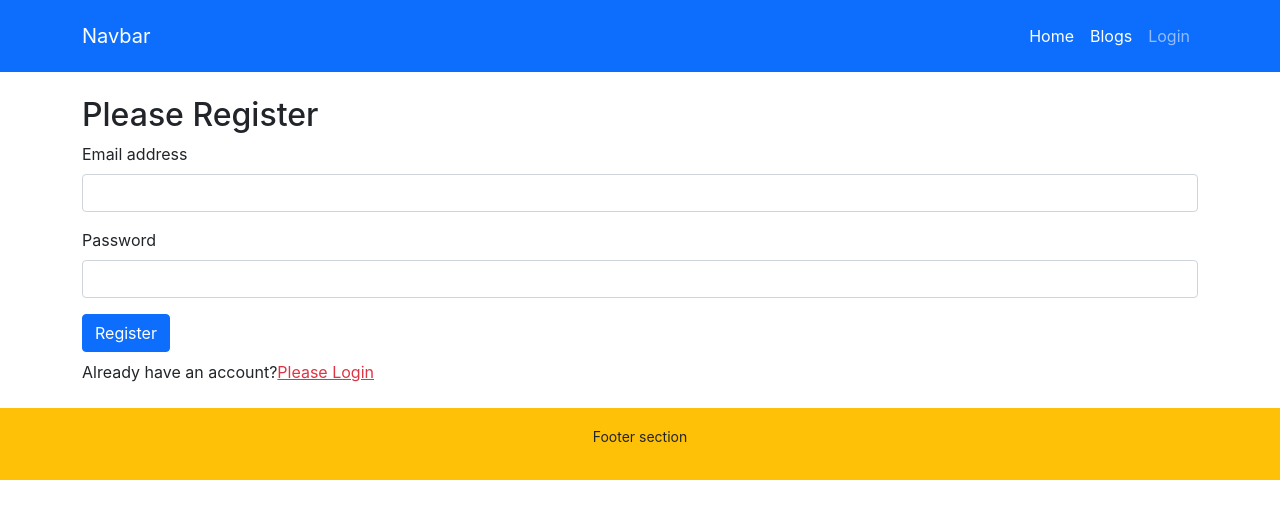
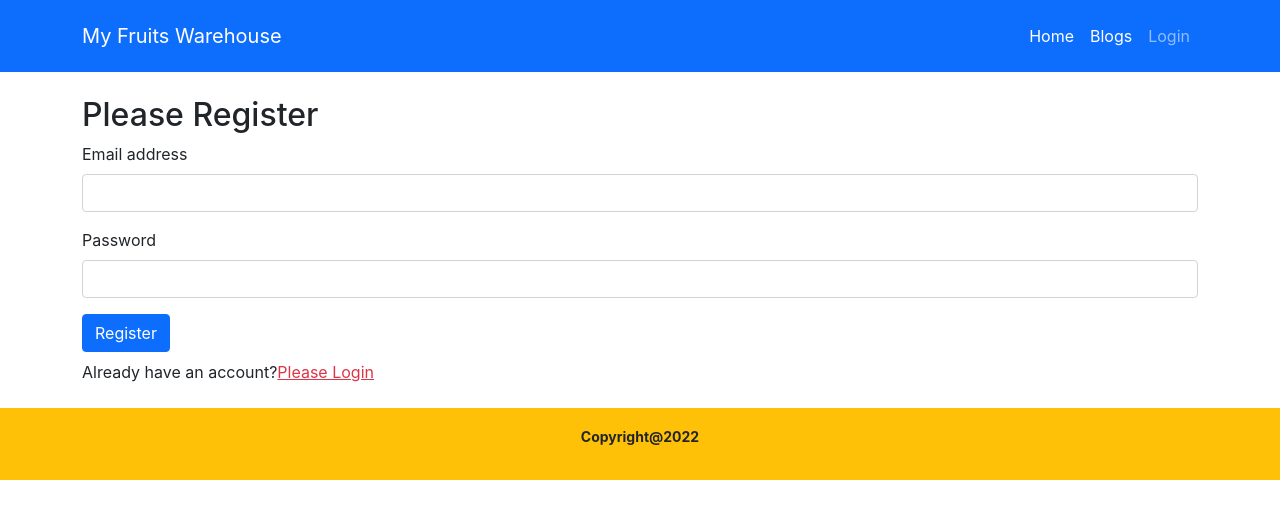
Before and after one commit to alanas59/fruits-warehouse, a React (Create React App) app: page /register in a window 1280 px wide. Shown: the top 518 px of the page. Built offline with nearby package versions, Linux system fonts and the light colour scheme; no server answers.

Commit message:
login register and footer component updated

```diff
--- a/public/index.html
+++ b/public/index.html
@@ -25,7 +25,7 @@
       Learn how to configure a non-root public URL by running `npm run build`.
     -->
     <link href="https://cdn.jsdelivr.net/npm/bootstrap@5.1.3/dist/css/bootstrap.min.css" rel="stylesheet" integrity="sha384-1BmE4kWBq78iYhFldvKuhfTAU6auU8tT94WrHftjDbrCEXSU1oBoqyl2QvZ6jIW3" crossorigin="anonymous">
-    <title>React App</title>
+    <title>My Fruits Warehouse</title>
   </head>
   <body>
     <noscript>You need to enable JavaScript to run this app.</noscript>
--- a/src/Pages/Login/Login/Login.js
+++ b/src/Pages/Login/Login/Login.js
@@ -43,6 +43,7 @@ const Login = () => {
               className="form-control"
               id="exampleInputEmail1"
               name="email"
+              required
             />
           </div>
           <div className="mb-3">
@@ -54,6 +55,7 @@ const Login = () => {
               className="form-control"
               id="exampleInputPassword1"
               name="password"
+              required
             />
           </div>
           <button type="submit" className="btn btn-primary">
--- a/src/Pages/Login/Register/Register.js
+++ b/src/Pages/Login/Register/Register.js
@@ -1,14 +1,17 @@
 import React from "react";
 import { useCreateUserWithEmailAndPassword } from "react-firebase-hooks/auth";
 import { Link } from "react-router-dom";
+import { toast, ToastContainer } from "react-toastify";
 import auth from "../../../firebase.init";
 import Loading from '../../Shared/Loading/Loading';
+import 'react-toastify/dist/ReactToastify.css';
 
 const Register = () => {
   const [createUserWithEmailAndPassword, user, loading, error] =
     useCreateUserWithEmailAndPassword(auth);
   if (user) {
     console.log(user);
+    toast('Email verification sent');
   }
   if(loading){
     return <Loading></Loading>
@@ -17,7 +20,7 @@ const Register = () => {
     event.preventDefault();
     const email = event.target.email.value;
     const password = event.target.password.value;
-    createUserWithEmailAndPassword(email, password);
+    createUserWithEmailAndPassword(email, password,{sendEmailVerification:true});
   };
   return (
     <div className="container my-4">
@@ -33,6 +36,7 @@ const Register = () => {
               className="form-control"
               id="exampleInputEmail1"
               name="email"
+              required
             />
           </div>
           <div className="mb-3">
@@ -44,6 +48,7 @@ const Register = () => {
               className="form-control"
               id="exampleInputPassword1"
               name="password"
+              required
             />
           </div>
           <button type="submit" className="btn btn-primary">
@@ -60,6 +65,7 @@ const Register = () => {
           </p>
         </div>
       </div>
+      <ToastContainer />
     </div>
   );
 };
--- a/src/Pages/Shared/Footer/Footer.js
+++ b/src/Pages/Shared/Footer/Footer.js
@@ -3,7 +3,7 @@ import React from 'react';
 const Footer = () => {
     return (
         <div className='bg-warning text-center py-3'>
-            <p><small>Footer section</small></p>
+            <p><small><b>Copyright@2022</b></small></p>
         </div>
     );
 };
--- a/src/Pages/Shared/Header/Header.js
+++ b/src/Pages/Shared/Header/Header.js
@@ -13,7 +13,7 @@ const Header = () => {
     <nav className="navbar navbar-expand-lg navbar-dark bg-primary py-3">
       <div className="container">
         <Link className="navbar-brand" to="/">
-          Navbar
+          My Fruits Warehouse
         </Link>
         <button
           className="navbar-toggler"
```
